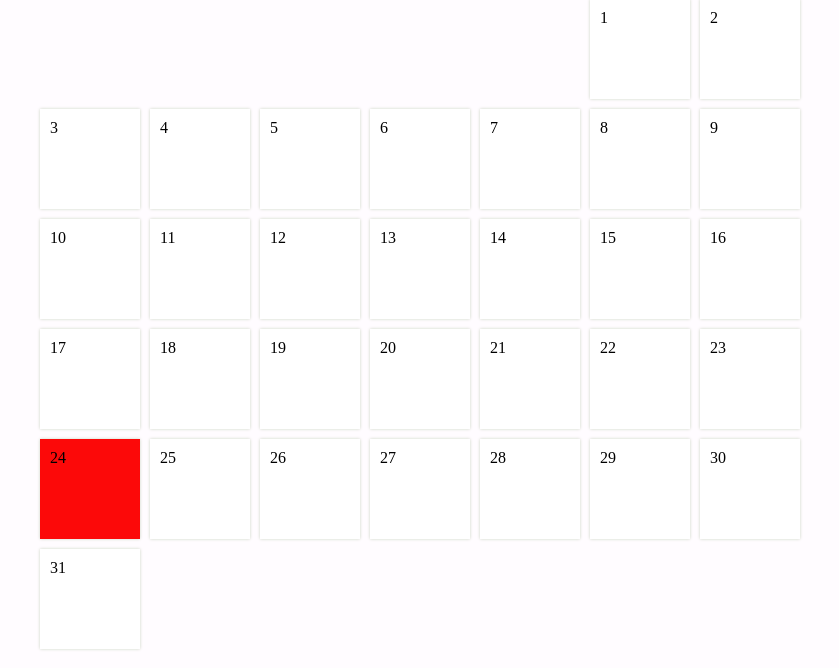
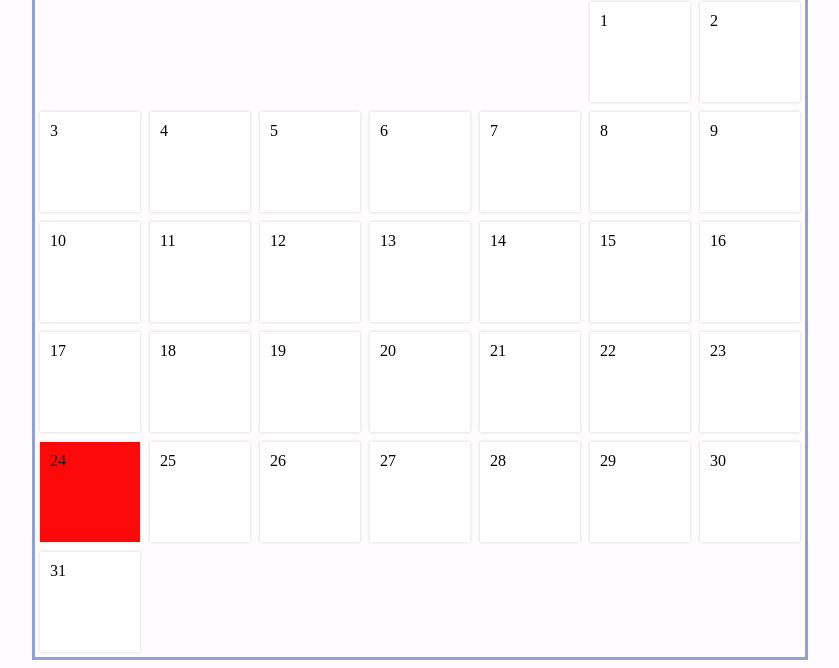
Before and after one commit to BartequaBlackmon/calendar_app, a plain HTML site: page index.html in a window 1280 px wide. Shown: the part 146-814 px from the top of the page, without its empty margins (220-1059 px from the left). Drawn offline with Linux system fonts and the light colour scheme.

Commit message:
updating files

```diff
--- a/assets/style.css
+++ b/assets/style.css
@@ -28,6 +28,11 @@ body {
   }
   #container {
     width: 770px;
+    border-width: 100%;
+    border-style: solid;
+    border-color: #92a1d1;
+
+
   }
   #weekdays {
     width: 100%;
```
